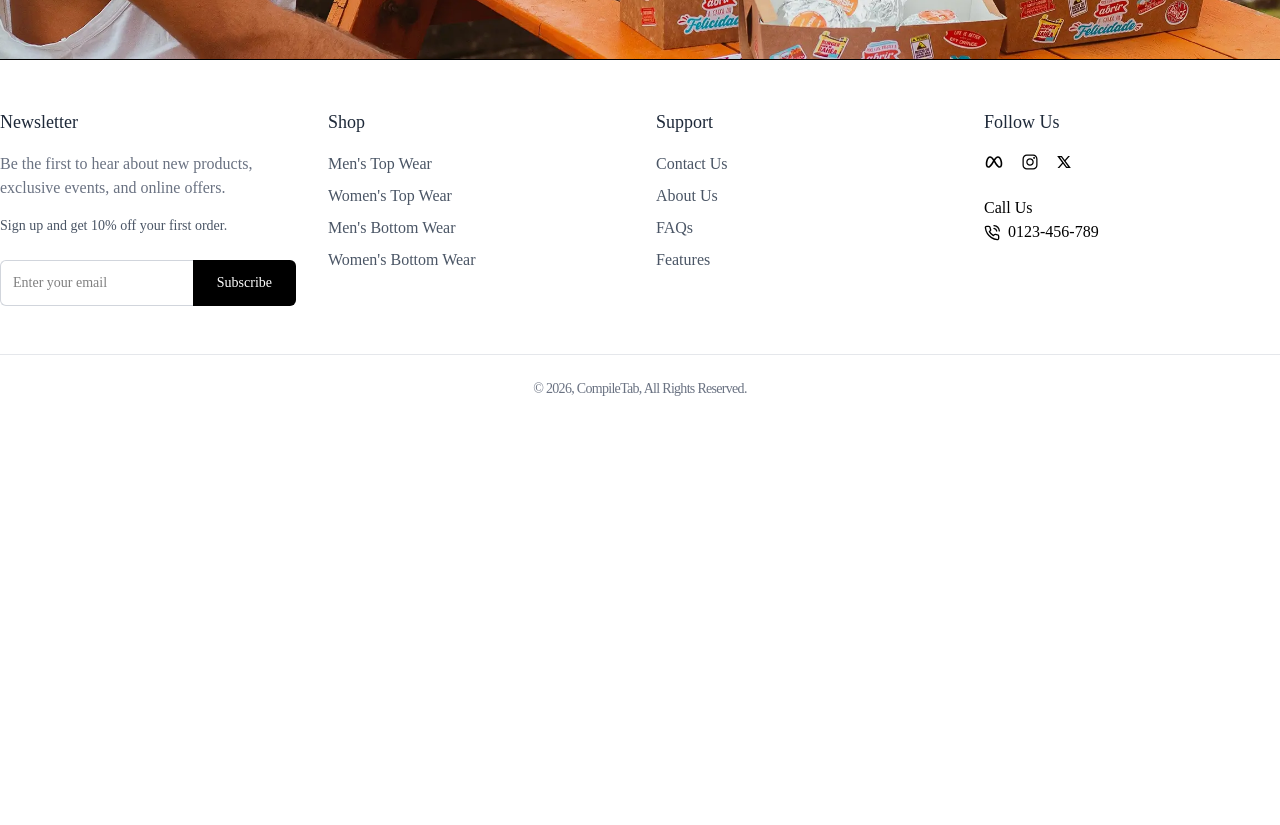
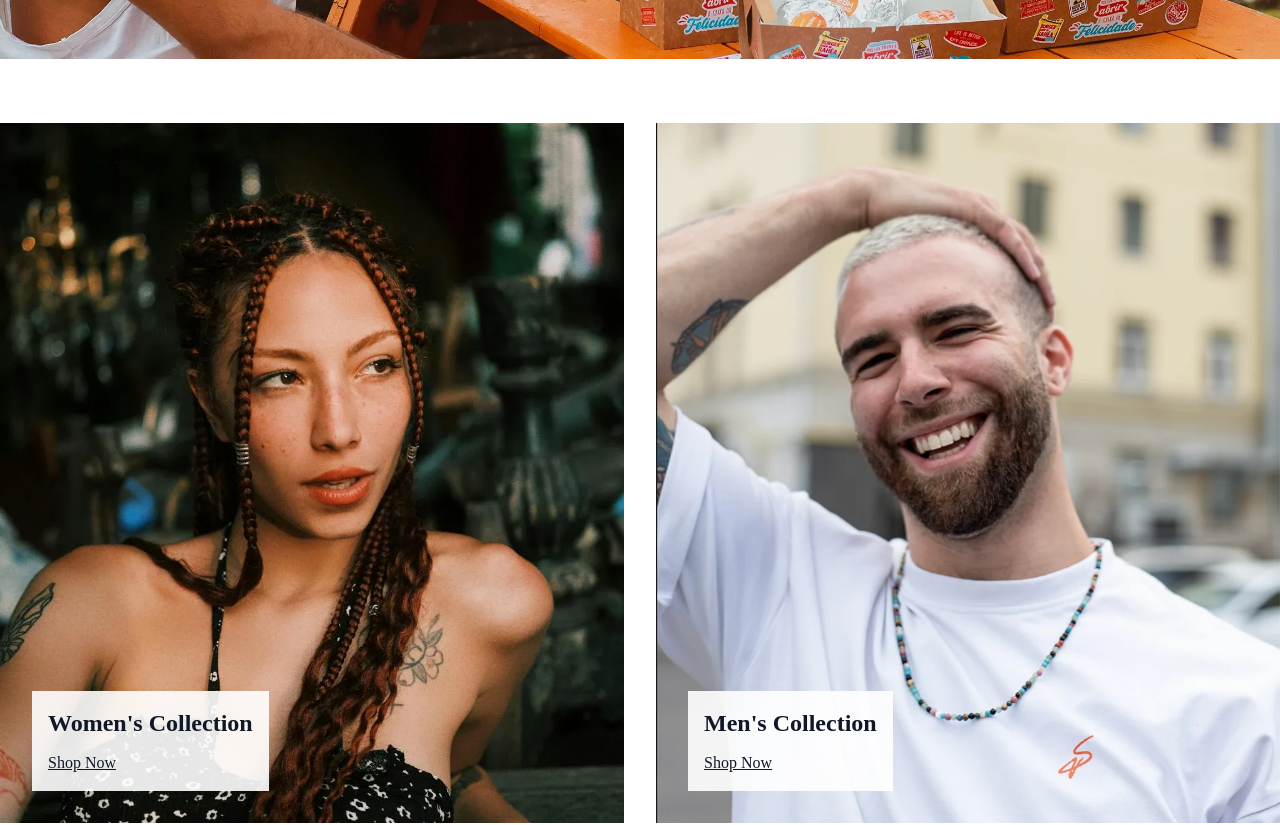
Before and after one commit to lawrence-eagles/rabbit-ecommerce, a React (Vite) app in the folder frontend/: page / in a window 1280 px wide. Shown: the part 800-1625 px from the top of the page. Before the commit the page ends 1247 px from the top, so only its background shows below. Built offline with nearby package versions, Linux system fonts and the light colour scheme.

Commit message:
implemented gender collection section

```diff
--- /dev/null
+++ b/frontend/src/components/Products/GenderCollectionSection.jsx
@@ -0,0 +1,53 @@
+import { Link } from "react-router";
+import mensCollectionImage from "../../assets/mens-collection.webp";
+import womensCollectionImage from "../../assets/womens-collection.webp";
+
+const GenderCollectionSection = () => {
+  return (
+    <section className="py-16 px-4 lg:px-0">
+      <div className="container mx-auto flex flex-col md:flex-row gap-8">
+        {/* Women's collection */}
+        <div className="relative flex-1">
+          <img
+            src={womensCollectionImage}
+            alt="Women's collection"
+            className="w-full h-[700px] object-cover"
+          />
+          <div className="absolute bottom-8 left-8 bg-white/90 p-4">
+            <h2 className="text-2xl font-bold text-gray-900 mb-3">
+              Women's Collection
+            </h2>
+            <Link
+              to="/collections/all?gender-Women"
+              className="text-gray-900 underline"
+            >
+              Shop Now
+            </Link>
+          </div>
+        </div>
+
+        {/* Men's Collection */}
+        <div className="relative flex-1">
+          <img
+            src={mensCollectionImage}
+            alt="Men's collection"
+            className="w-full h-[700px] object-cover"
+          />
+          <div className="absolute bottom-8 left-8 bg-white/90 p-4">
+            <h2 className="text-2xl font-bold text-gray-900 mb-3">
+              Men's Collection
+            </h2>
+            <Link
+              to="/collections/all?gender-Men"
+              className="text-gray-900 underline"
+            >
+              Shop Now
+            </Link>
+          </div>
+        </div>
+      </div>
+    </section>
+  );
+};
+
+export default GenderCollectionSection;
--- a/frontend/src/pages/Home.jsx
+++ b/frontend/src/pages/Home.jsx
@@ -1,9 +1,11 @@
 import Hero from "../components/Layout/Hero";
+import GenderCollectionSection from "../components/Products/GenderCollectionSection";
 
 const Home = () => {
   return (
     <div>
       <Hero />
+      <GenderCollectionSection />
     </div>
   );
 };
```
